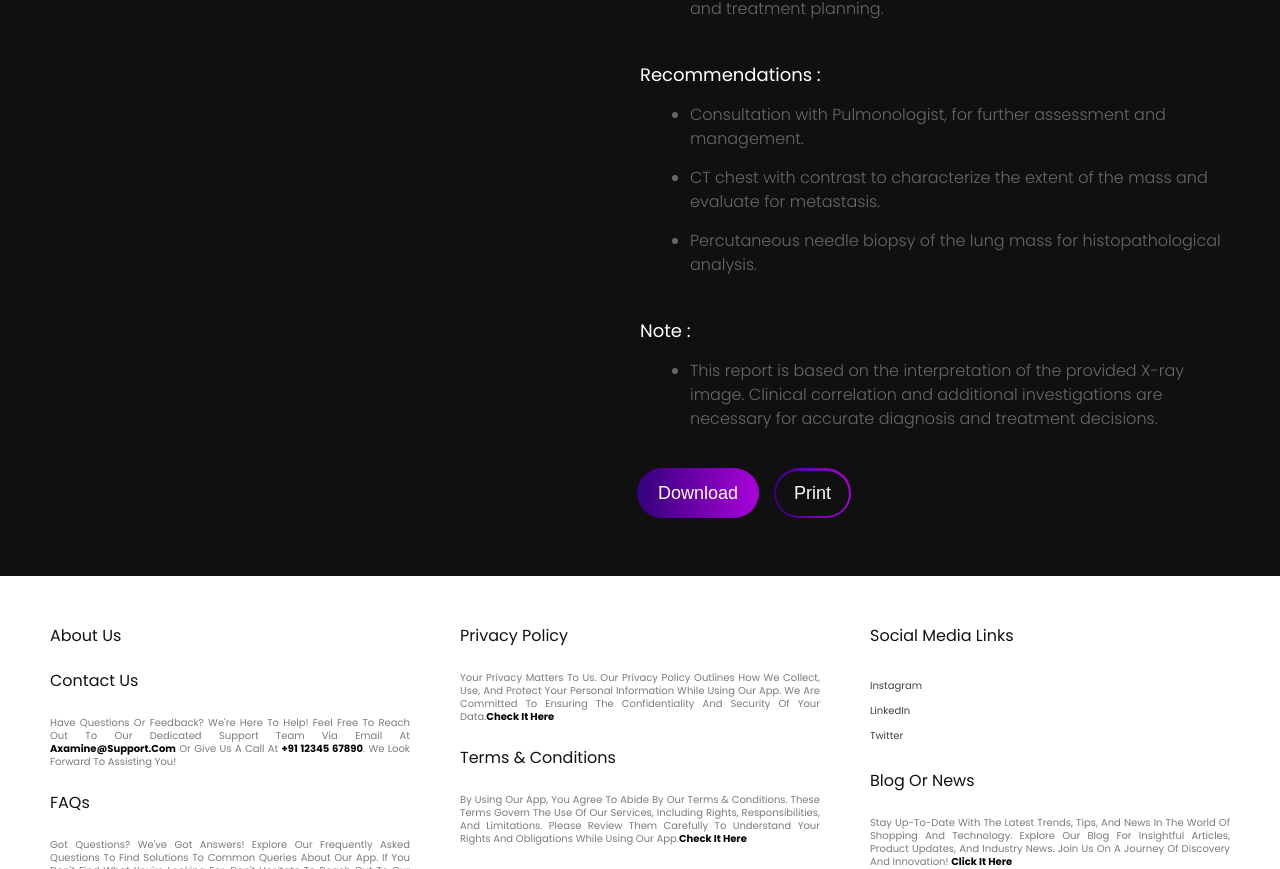
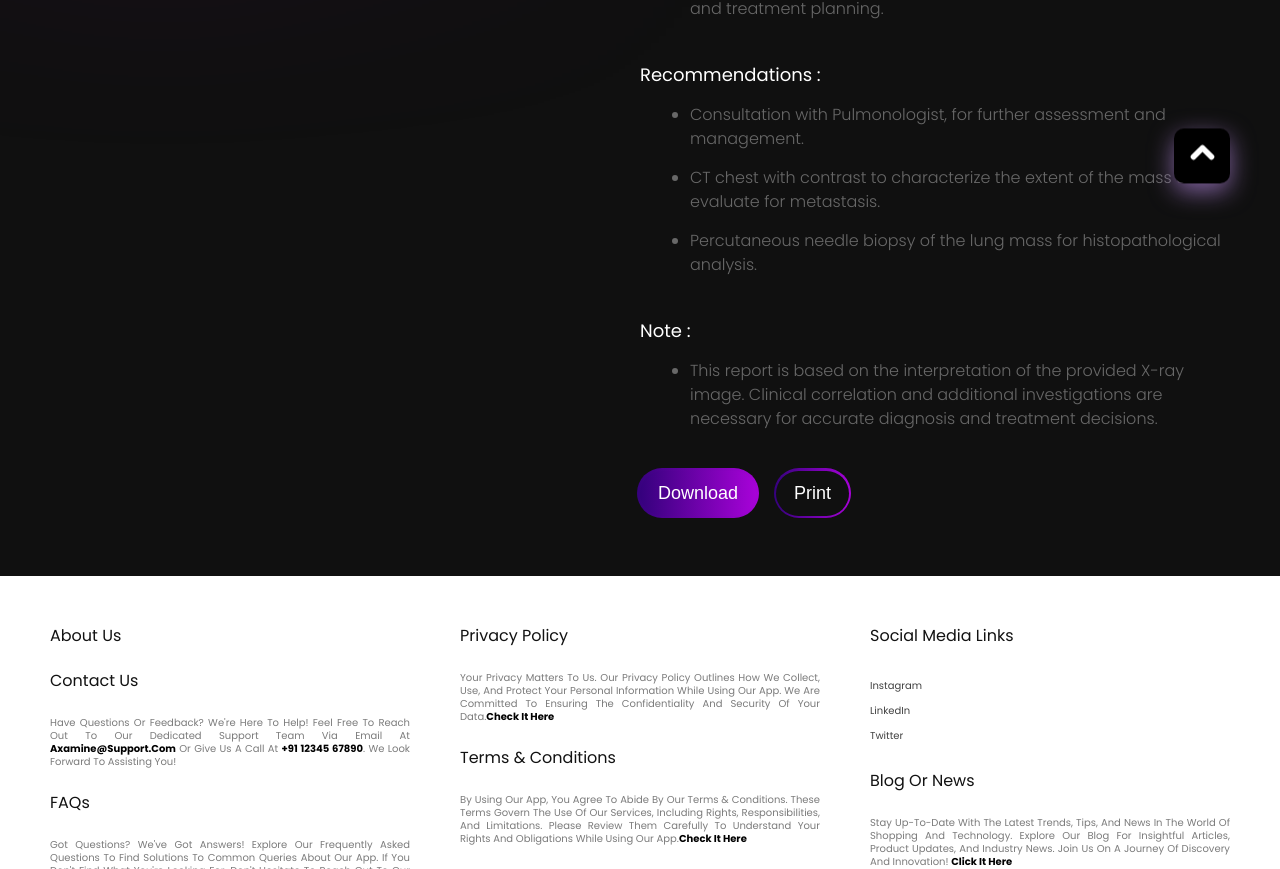
Before and after one commit to Henil21/Axamine-ai, a Next.js app: page /report in a window 1280 px wide. Shown: the part 772-1641 px from the top of the page. Built offline with nearby package versions, Linux system fonts and the light colour scheme.

Commit message:
added scroll to top button

```diff
--- a/src/app/components/Navbar/navbar.js
+++ b/src/app/components/Navbar/navbar.js
@@ -8,24 +8,25 @@ const Navbar = () => {
   const [activeNav, setActiveNav] = useState("#home");
   const toggleMenu = () => setMenuActive(!menuActive)
 
-  useEffect(() => {
+
+  const menuClickFunction = (link) => {
+    link && setActiveNav(link)
     setMenuActive(false)
-  }, [activeNav])
-
+  }
 
   return (
     <nav className={styles.navbar}>
         <div className={styles.logo}>
-          <a href="#home" onClick={() => setActiveNav("#home")}>
+          <a href="/#home" onClick={() => setActiveNav("#home")}>
             <img src="/axamine_logo.png" alt="logo"/>
           </a>
         </div>
         <ul className={menuActive ? `${styles.links} ${styles.active}`: styles.links}>
-            <li className={styles.link}><a href="#benifits" onClick={() => setActiveNav("#home")}>Solutions</a></li>
-            <li className={styles.link}><a href="#team" onClick={() => setActiveNav("#team")}>Chatbox</a></li>
-            <li className={styles.link}><a href="#about" onClick={() => setActiveNav("#about")}>About us</a></li>
-            <li className={styles.link}><a href="#contact" onClick={() => setActiveNav("#contact")}>Contact us</a></li>
-            <Link href={"/report"}>
+            <li className={styles.link}><a href="/#benifits" onClick={() => menuClickFunction("#home")}>Solutions</a></li>
+            <li className={styles.link}><a href="/#team" onClick={() => menuClickFunction("#team")}>Chatbox</a></li>
+            <li className={styles.link}><a href="/#about" onClick={() => menuClickFunction("#about")}>About us</a></li>
+            <li className={styles.link}><a href="/#contact" onClick={() => menuClickFunction("#contact")}>Contact us</a></li>
+            <Link href={"/report"} onClick={() => menuClickFunction()}>
               <button className={`${styles.btn} ${styles.demoBtn} buttonWithGradient`}>Demo Request</button>
             </Link>
         </ul>
--- /dev/null
+++ b/src/app/components/ScrollUp/ScrollUp.js
@@ -0,0 +1,39 @@
+"use client"
+import { useEffect, useState } from "react";
+import styles from "./scrollUp.module.css"
+
+const ScrollUp = () => {
+
+    const [isVisible, setIsVisible] = useState(false);
+
+    useEffect(() => {
+      const toggleVisibility = () => {
+        if (window.scrollY > 300) {
+          setIsVisible(true);
+        } else {
+          setIsVisible(false);
+        }
+      };
+
+      window.addEventListener('scroll', toggleVisibility);
+
+      return () => {
+        window.removeEventListener('scroll', toggleVisibility);
+      };
+    }, []);
+
+    const scrollToTop = () => {
+      window.scrollTo({
+        top: 0,
+        behavior: 'smooth',
+      });
+    };
+
+  return (
+    <button className={isVisible ? `${styles.scrollUpBtn} ${styles.scrollVisible}` : styles.scrollUpBtn} onClick={scrollToTop}>
+            <img src="/upArrow.svg" alt="image" />
+    </button>
+  )
+}
+
+export default ScrollUp
--- /dev/null
+++ b/src/app/components/ScrollUp/scrollUp.module.css
@@ -0,0 +1,50 @@
+.scrollUpBtn {
+  position: fixed;
+  right: 50px;
+  bottom: -20%;
+  border-radius: 10px;
+  background-color: #000;
+  border: none;
+  outline: none;
+  overflow: hidden;
+  cursor: pointer;
+  padding: 10px 12px;
+  transform: translateY(-5);
+  box-shadow: 0px 8px 24px #b186dbb0;
+  z-index: 1000;
+  transition: 0.3s;
+  animation: float 2s ease-in-out infinite alternate-reverse;
+}
+.scrollUpBtn img {
+  pointer-events: none;
+}
+.scrollUpBtn::before {
+  background-color: #fff;
+}
+.scrollUpBtn:hover {
+  background-color: #fff;
+}
+.scrollUpBtn:hover img{
+  filter: invert(1);
+}
+
+.scrollVisible {
+  opacity: 1;
+  bottom: 5%;
+}
+
+@keyframes float {
+  0% {
+    transform: translateY(-5px);
+  }
+  100% {
+    transform: translateY(5px);
+  }
+}
+
+@media screen and (max-width: 550px) {
+  .scrollUpBtn {
+    right: 15px;
+    padding: 4px 6px;
+  }
+}
--- a/src/app/globals.css
+++ b/src/app/globals.css
@@ -16,6 +16,7 @@ body {
 body {
   background-color: #101010;
   color: #fff;
+  position: relative;
 }
 
 a {
--- a/src/app/layout.js
+++ b/src/app/layout.js
@@ -3,6 +3,7 @@ import { Poppins } from "next/font/google";
 import "./globals.css";
 import Navbar from "./components/Navbar/navbar";
 import Footer from "./components/Footer/footer";
+import ScrollUp from "./components/ScrollUp/ScrollUp";
 
 export const poppins = Poppins({
   weight: ["200", "300", "400", "500", "600", "700", "800"], // Add the weight variants you need
@@ -24,6 +25,7 @@ export default function RootLayout({ children }) {
         <Navbar />
           {children}
         <Footer />
+        <ScrollUp />
       </body>
     </html>
   );
--- a/src/app/page.js
+++ b/src/app/page.js
@@ -29,7 +29,6 @@ const App = () => {
       <section id="contact" className={styles.formWrapper}>
         <FormComponent />
       </section>
-
     </main>
   );
 };
--- a/src/app/report/report.module.css
+++ b/src/app/report/report.module.css
@@ -7,6 +7,19 @@
   gap: var(--flex-gap);
   flex-direction: column;
   margin-bottom: 50px;
+  position: relative;
+}
+.main::before{
+    content: "";
+position: absolute;
+width: 200px;
+height: 200px;
+left: 5%;
+top: 5%;
+
+background: #B100CD;
+filter: blur(200px);
+
 }
 .main section {
   width: 100%;
```
Also changed, not shown: public/upArrow.svg (added).
